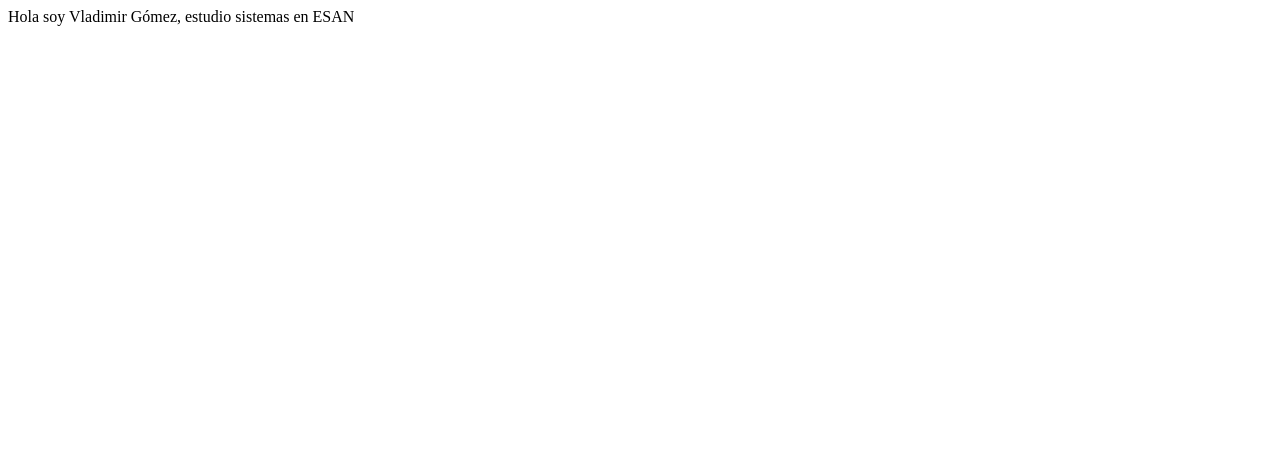
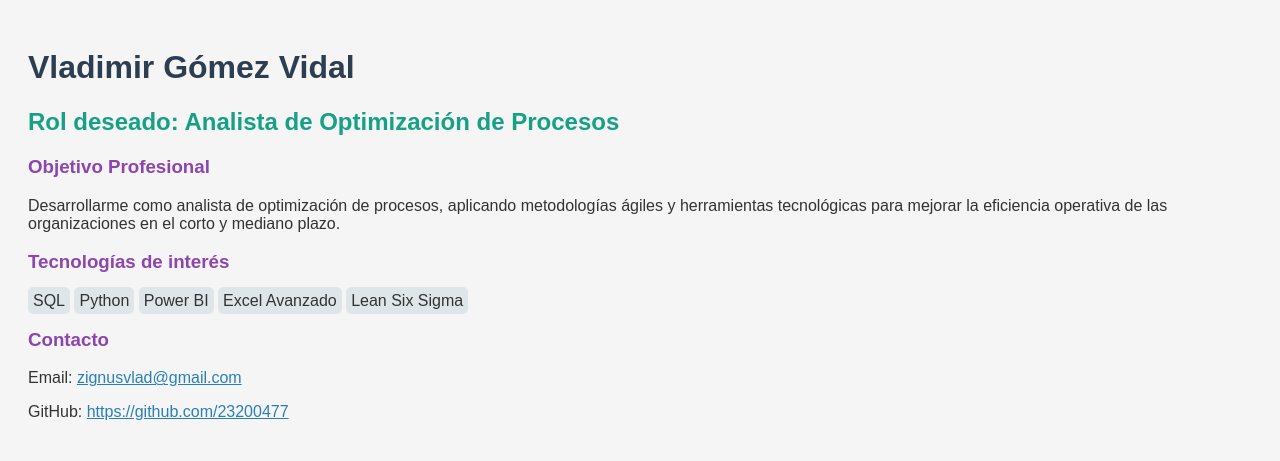
Before and after one commit to 23200477/profile, a plain HTML site: page index.html in a window 1280 px wide. Drawn offline with Linux system fonts and the light colour scheme.

Commit message:
se añadieron colores, etiquetas y links

```diff
--- a/index.html
+++ b/index.html
@@ -1,11 +1,34 @@
 <!DOCTYPE html>
-<html lang="en">
+<html lang="es">
 <head>
     <meta charset="UTF-8">
     <meta name="viewport" content="width=device-width, initial-scale=1.0">
-    <title>Document</title>
+    <title>Perfil de Vladimir Gómez Vidal</title>
 </head>
-<body>
-    Hola soy Vladimir Gómez, estudio sistemas en ESAN
+<body style="font-family: Arial, sans-serif; background-color: #f5f5f5; color: #333; padding: 20px;">
+
+    <h1 style="color: #2c3e50;">Vladimir Gómez Vidal</h1>
+    <h2 style="color: #16a085;">Rol deseado: Analista de Optimización de Procesos</h2>
+
+    <h3 style="color: #8e44ad;">Objetivo Profesional</h3>
+    <p>
+        Desarrollarme como analista de optimización de procesos, aplicando metodologías ágiles
+        y herramientas tecnológicas para mejorar la eficiencia operativa de las organizaciones
+        en el corto y mediano plazo.
+    </p>
+
+    <h3 style="color: #8e44ad;">Tecnologías de interés</h3>
+    <p>
+        <span style="background-color: #dfe6e9; padding: 5px; border-radius: 5px;">SQL</span>
+        <span style="background-color: #dfe6e9; padding: 5px; border-radius: 5px;">Python</span>
+        <span style="background-color: #dfe6e9; padding: 5px; border-radius: 5px;">Power BI</span>
+        <span style="background-color: #dfe6e9; padding: 5px; border-radius: 5px;">Excel Avanzado</span>
+        <span style="background-color: #dfe6e9; padding: 5px; border-radius: 5px;">Lean Six Sigma</span>
+    </p>
+
+    <h3 style="color: #8e44ad;">Contacto</h3>
+    <p>Email: <a href="mailto:zignusvlad@gmail.com" style="color: #2980b9;">zignusvlad@gmail.com</a></p>
+    <p>GitHub: <a href="https://github.com/23200477" target="_blank" style="color: #2980b9;">https://github.com/23200477</a></p>
+
 </body>
 </html>
```
